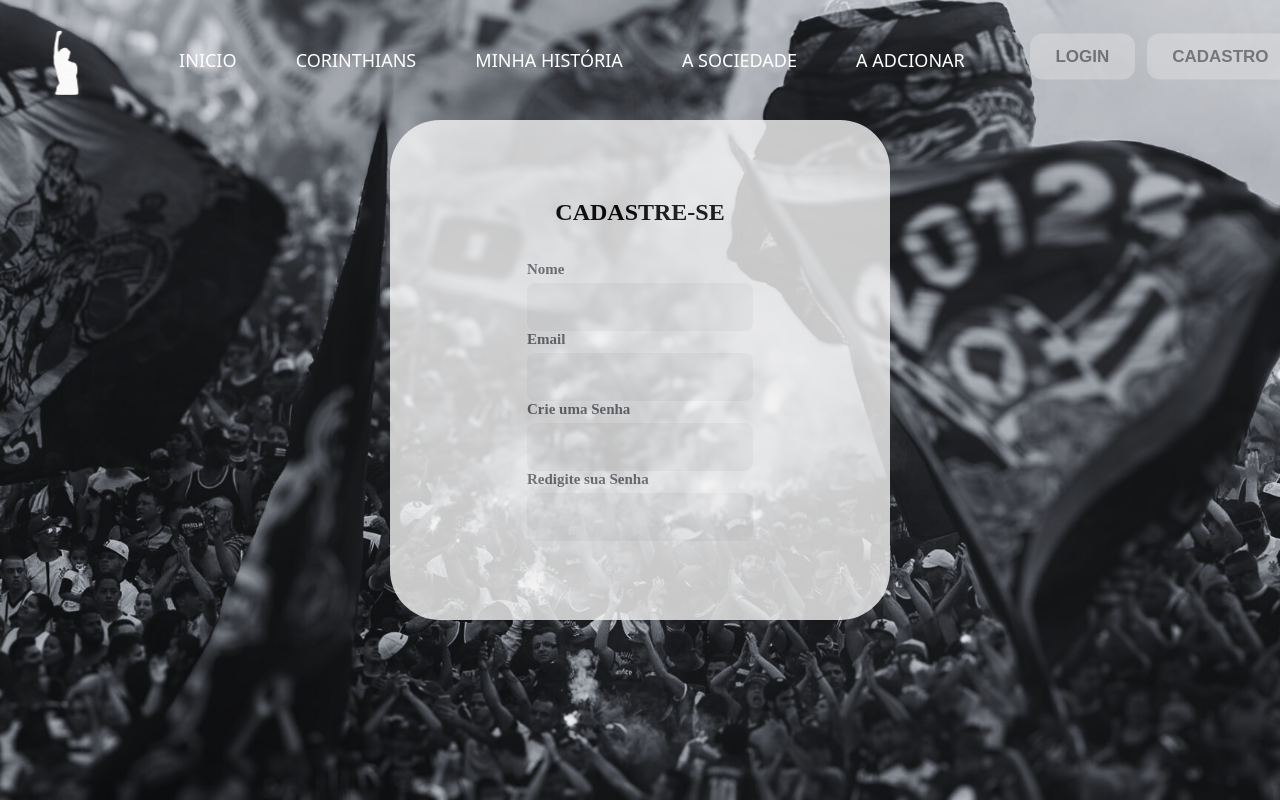
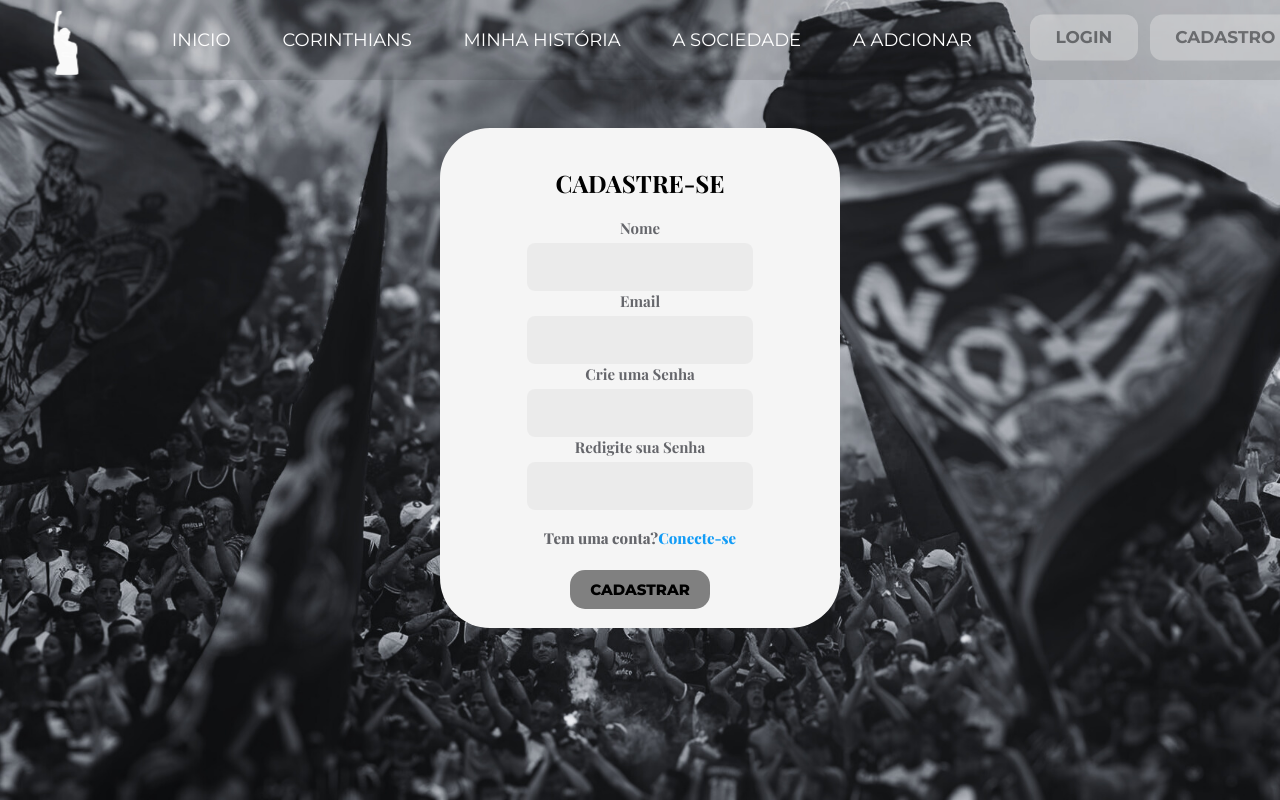
Before and after one commit to ProjetoFiel/Projeto_Individual, a plain HTML site: page 1.Site Projeto/html/cadastro.html in a window 1280 px wide. Drawn offline with nearby package versions, Linux system fonts and the light colour scheme; a web font is replaced by a local one.

Commit message:
Tela de cadastro e segunda sessão do site feita

```diff
--- a/1.Site Projeto/css/cadastro.css
+++ b/1.Site Projeto/css/cadastro.css
@@ -71,7 +71,7 @@
   font-style: normal;
 }
 
-.texto {
+.texto-cadastro {
   font-family: 'Playfair Display', serif;
   font-size: 54px;
   font-weight: bolder;
@@ -79,7 +79,7 @@
   padding-top: 5vw;
 }
 
-.texto .descritivo {
+.texto-cadastro .descritivo {
   font-family: 'Playfair Display', serif;
   font-size: 24px;
   justify-content: left;
--- a/1.Site Projeto/css/style.css
+++ b/1.Site Projeto/css/style.css
@@ -1,12 +1,17 @@
+@import url("https://fonts.googleapis.com/css2?family=Montserrat:ital,wght@0,100..900;1,100..900&display=swap");
+@import url("https://fonts.googleapis.com/css2?family=Montserrat:ital,wght@0,100..900;1,100..900&family=Playfair+Display:ital,wght@0,400..900;1,400..900&display=swap");
+
 body {
   margin: 0;
   padding: 0;
 }
 
+/*Tela OnePage Inicial*/
+
 .tela {
-  width: 100%; /* Garante que cada tela ocupe toda a largura da janela */
-  height: 100vh; /* Garante que cada tela ocupe toda a altura da janela */
-
+  width: 100%;
+  height: 100vh;
+  background-color: rgb(22, 22, 22);
 }
 
 .banner_foto {
@@ -20,23 +25,31 @@
 
 .header {
   width: 100%;
-}
-
-/* Adiciona espaçamento entre as telas */
-.tela {
-  margin-bottom: 0px;
-  background-color: rgb(22,22,22);
-}
-
-.header a {
-  text-decoration: none;
-  color: white;
+  height: 140px;
 }
 
 .container {
   display: flex;
   width: 100%;
   margin: auto;
+}
+
+/*NavBar*/
+
+.navbar {
+  position: fixed;
+
+  background: rgba(0, 0, 0, 0.1);
+  font-family: "Montserrat", serif;
+  display: flex;
+  height: 10vh;
+  width: 100vw;
+  align-items: center;
+  justify-content: space-between;
+  list-style: none;
+  margin: 0px;
+  padding: 0px;
+  font-size: 18px;
 }
 
 .navbar img {
@@ -50,21 +63,8 @@
   cursor: pointer;
 }
 
-.navbar {
-  font-family: system-ui, -apple-system, BlinkMacSystemFont, 'Segoe UI', Roboto, Oxygen, Ubuntu, Cantarell, 'Open Sans', 'Helvetica Neue', sans-serif;
-  display: flex;
-  height: 15vh;
-  width: 100vw;
-  align-items: center;
-  justify-content: space-between;
-  list-style: none;
-  margin: 0px;
-  padding: 0px;
-  font-size: 18px;
-}
-
 .navbar :hover {
-  font-weight: 800;
+  color: #7d7d7d;
 }
 
 .navbar .buttom :hover {
@@ -72,8 +72,14 @@
   font-style: normal;
 }
 
+.header a {
+  text-decoration: none;
+  color: white;
+}
+
+/*Parte de texto da página*/
 .texto {
-  font-family: 'Playfair Display', serif;
+  font-family: "Playfair Display", serif;
   font-size: 35px;
   font-weight: bolder;
   padding-left: 8vw;
@@ -82,11 +88,12 @@
 }
 
 .texto .descritivo {
-  font-family: 'Playfair Display', serif;
+  font-family: "Playfair Display", serif;
   font-size: 24px;
   justify-content: left;
 }
 
+/*Estilização de botoes*/
 .buttom {
   display: flex;
   width: 20vw;
@@ -94,10 +101,31 @@
   justify-content: space-evenly;
 }
 
+.card-buttom {
+  display: flex;
+  justify-content: center;
+  margin-top: 10%;
+}
+
+.card-buttom button {
+  background-color: gray;
+  border-radius: 15px;
+  padding: 10px 20px;
+  border: none;
+  cursor: pointer;
+  transition: background-color 0.3s;
+}
+.card-buttom button:hover {
+  background-color: #555;
+  transform: translateY(-0.1vw);
+  transition: transform 0.2s ease;
+}
+
 button {
   /* Variables */
   --button_radius: 0.75em;
   --button_color: #e8e8e8;
+  font-family: "Montserrat", serif;
   font-size: 17px;
   font-weight: bold;
   border: none;
@@ -113,8 +141,8 @@
   padding: 0.75em 1.5em;
   background: var(--button_color);
   color: var(--button_outline_color); /* Cor do texto do botão */
-  transform: translateY(-0.2em);
-  transition: transform 0.1s ease;
+  transform: translateY(-0.2vw);
+  transition: transform 0.2s ease;
   opacity: 0.39;
 }
 
@@ -128,44 +156,134 @@
   transform: translateY(0);
 }
 
-
-.titulo{
+/*Titulo e texto da second section do site*/
+.titulo {
   display: flex;
-  font-family: 'Playfair Display', serif;
+  font-family: "Playfair Display", serif;
   font-size: 54px;
   font-weight: bolder;
   justify-content: center;
   color: white;
-  padding-top: 10vh;
-  margin-bottom: 2vh;
-
+  margin-bottom: 10vh;
 }
 
-.text-corinthians{
+.text-corinthians {
   display: flex;
   align-items: center;
   height: 50vh;
-  width: 500px;
-  padding-left: 8vw;
-
+  padding-left: 10vw;
+  padding-right: 10vw;
 }
 
-.text-corinthians a{
+.text-corinthians a {
+  font-family: "Montserrat", serif;
   color: white;
   font-size: 19px;
-
+  justify-content: center;
+  margin-right: 400px;
 }
 
-.card-image{
-
+.text-corinthians img {
+  justify-content: end;
   display: flex;
-  justify-content: end;
-
+  width: 500px;
+  height: 500px;
+  align-items: center;
+  border-radius: 15px;
+  box-shadow: 5px 5px 5px #323232;
 }
 
-.card-image img{
-justify-content: right;
-display: flex;
-width: 600px;
-height: 400px;
+/*CSS CADASTRO*/
+
+.card-box {
+  font-family: "Playfair Display", serif;
+  display: flex;
+  justify-content: center;
+  height: 500px;
+  width: 400px;
+  background-color: whitesmoke;
+  margin: auto;
+  margin-top: 10%;
+  border-radius: 50px;
+  text-align: center;
 }
+
+.card-box a {
+  color: #000000;
+  display: flex;
+  justify-content: center;
+  font-size: 15px;
+  font-weight: 800;
+}
+
+.card-box h1 {
+  color: #000000;
+}
+
+.input {
+  max-width: 190px;
+  font-family: "Playfair Display", serif;
+  height: 44px;
+  background-color: #05060f0a;
+  border-radius: 0.5rem;
+  padding: 0 1rem;
+  border: 2px solid transparent;
+  font-size: 1rem;
+  transition: border-color 0.3s cubic-bezier(0.25, 0.01, 0.25, 1) 0s,
+    color 0.3s cubic-bezier(0.25, 0.01, 0.25, 1) 0s,
+    background 0.2s cubic-bezier(0.25, 0.01, 0.25, 1) 0s;
+}
+
+.label {
+  display: block;
+  font-family: "Playfair Display", serif;
+  margin-bottom: 0.3rem;
+  font-size: 15px;
+  font-weight: bold;
+  color: #05060f99;
+  transition: color 0.3s cubic-bezier(0.25, 0.01, 0.25, 1) 0s;
+}
+
+.input:hover,
+.input:focus,
+.input-group:hover .input {
+  outline: none;
+  border-color: #05060f;
+}
+
+.input-group:hover .label,
+.input:focus {
+  color: #05060fc2;
+}
+
+.banner-cadastro {
+  height: 100vh;
+  color: white;
+  align-items: center;
+  background-size: cover;
+  background-position: center;
+  justify-content: center;
+  background-image: url(../img/Background/torcidaDesfoque.jpg);
+}
+.log-text {
+  display: flex;
+  justify-content: center;
+  align-items: center;
+  margin-top: 8%;
+}
+
+.log-text a {
+  color: #05060f99;
+  width: fit-content;
+  height: fit-content;
+}
+
+.log-text .link-login {
+  color: rgb(19, 156, 246);
+}
+
+.log-text .link-login:hover {
+  color: rgb(16, 127, 202);
+  font-weight: 900;
+}
+/*Navbar da tela de cadastro*/
--- a/1.Site Projeto/html/cadastro.html
+++ b/1.Site Projeto/html/cadastro.html
@@ -1,10 +1,11 @@
 <!DOCTYPE html>
 <html lang="en">
+
 <head>
   <meta charset="UTF-8" />
   <meta name="viewport" content="width=device-width, initial-scale=1.0" />
   <title>Minha Vida</title>
-    <link rel="stylesheet" href="../css/cadastro.css" />
+  <link rel="stylesheet" href="../css/style.css" />
   <link rel="icon" href="../img/i.png" />
 
 </head>
@@ -15,7 +16,7 @@
       <div class="banner-cadastro">
         <div class="header">
           <div class="container">
-              <ul class="navbar-cadastro">
+            <ul class="navbar">
               <img href="#" src="../img/socratesWhite.png" alt="" />
               <li>
                 <a href="../html/index.html">INICIO</a>
@@ -37,15 +38,14 @@
                   <a href="../html/login.html" class="button_top">LOGIN</a>
                 </button>
                 <button>
-                    <a href="../html/cadastro.html" class="button_top"
-                      >CADASTRO</a>
+                  <a href="../html/cadastro.html" class="button_top">CADASTRO</a>
                 </button>
               </div>
             </ul>
           </div>
-            <div class="card-box">
+          <div class="card-box", style="align-items: center;">
             <div>
-                <a>CADASTRE-SE</a>
+              <h1>CADASTRE-SE</h1>
               <label class="label">Nome</label>
               <input autocomplete="off" name="Nome" id="input_nome" class="input" type="text">
               <label class="label">Email</label>
@@ -54,19 +54,29 @@
               <input autocomplete="off" name="Nome" id="input_senha" class="input" type="password">
               <label class="label">Redigite sua Senha</label>
               <input autocomplete="off" name="Nome" id="input_senha_conf" class="input" type="password">
-
-                <div>
-                  <!-- <div>
-                  <button onclick="cadastrar()">CADASTRAR-SE</button>
-                </div> -->
-                </div></div>
+              <div class="log-text">
+                <a>Tem uma conta?<a href="login.html" class="link-login">Conecte-se</a>
+              </div>
+              <div class="card-buttom" onclick="cadastrar()">
+                <button>
+                  <a>CADASTRAR</a>
+                </button>
               </div>
             </div>
-
+          </div>
+        </div>
       </div>
     </div>
     </div>
   </section>
 </body>
+
 </html>
-<script type="text/javascript" src="../js/cadastro.js"></script>
+<script>
+  function cadastrar() {
+
+
+
+
+  }
+</script>
```
Also changed, not shown: 1.Site Projeto/html/index.html (+11 -5 lines), js/cadastro.js (deleted). Lines whose indentation alone changed are shown as unchanged.
